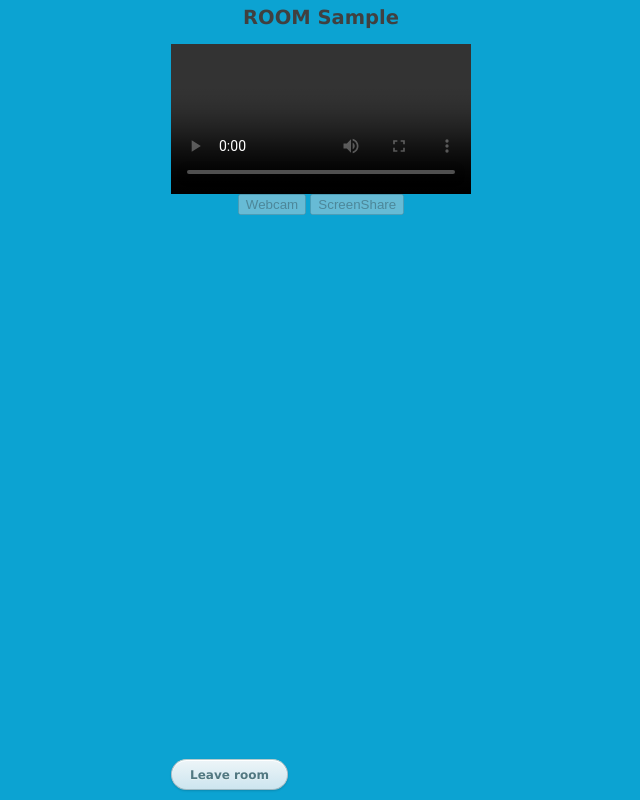
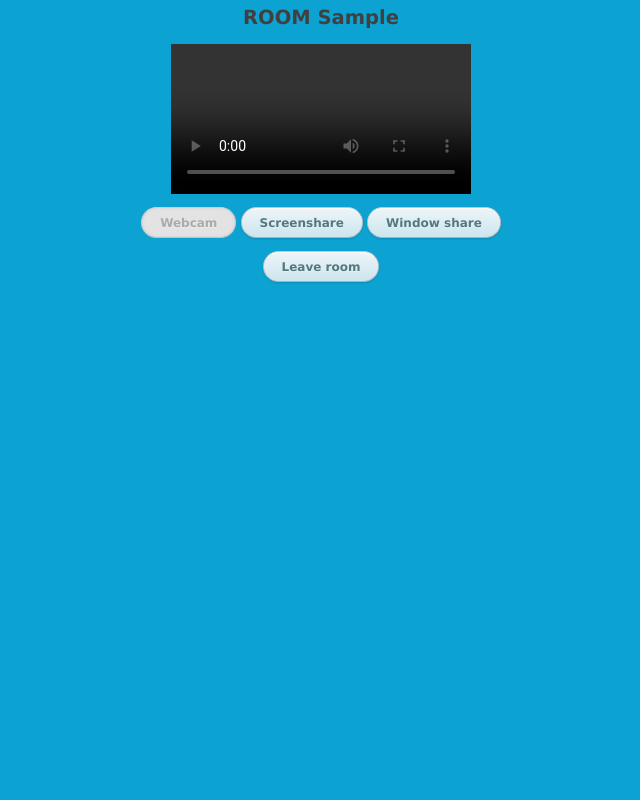
Before and after one commit to charllie/webrtc, a website: page kurento-webpage/index.html in a window 1280 px wide. Both pictures are taken after typing "Sample", "Sample" into the empty fields and a click on the input "Join!". Shown: the whole page, without its empty margins (319-959 px from the left). Drawn offline with Linux system fonts and the light colour scheme.

Commit message:
Window share

```diff
--- a/kurento-webpage/index.html
+++ b/kurento-webpage/index.html
@@ -30,13 +30,15 @@
 			<div id="room" style="display: none;">
 				<h2 id="room-header"></h2>
 				<div id="participants"></div>
-				<input type="button" id="button-leave" onmouseup="leaveRoom();"
-					value="Leave room">
 				<video id="remote_video" autoplay controls></video>
-				<div class="buttons-right-section">
-				<button type="button" id="cam_btn" onclick="webcam();" value="disable" disabled>Webcam</button>
-					<button type="button" id="screen_btn" onclick="screenshare();">ScreenShare</button>
-				</div>
+				<p>
+					<input type="button" id="webcam" onclick="webcam();" value="Webcam" disabled>
+					<input type="button" id="screen" onclick="share('screen');" value="Screenshare">
+					<input type="button" id="window" onclick="share('window');" value="Window share">
+				</p>
+				<p>
+					<input type="button" id="button-leave" onmouseup="leaveRoom();" value="Leave room">
+				</p>
 			</div>
 		</div>
 	</div>
--- a/kurento-webpage/js/conferenceroom.js
+++ b/kurento-webpage/js/conferenceroom.js
@@ -16,6 +16,7 @@ var ws = new WebSocket('wss://147.32.211.107/groupcall');
 var inRoom = false;
 var participants = {};
 var name;
+var currentButton = 'webcam';
 
 // Detection of the browser
 var userAgent = navigator.userAgent.toLowerCase();
@@ -53,12 +54,12 @@ var chromeConsScreen = {
 	optional: []
 };
 
-// Default screenshare
-var consScreen = {
+// Default sharing
+var consShare = {
 	audio: false,
 	video: {
 		//mozMediaSource: 'screen',
-		mediaSource: 'screen',
+		//mediaSource: 'screen',
 		mandatory: {
 			maxWidth: screen.width,
 			maxHeight: screen.height,
@@ -87,20 +88,25 @@ function refresh() {
 	register();
 }
 
-function screenshare() {
-	if (isChrome) {
-		constraints = chromeConsScreen;
-	} else {
-		toggleButton('screen_btn');
-		toggleButton('cam_btn');
-		constraints = consScreen;
-		refresh();
+function share(type) {
+	if (type != currentButton) {
+		if (isChrome) {
+			constraints = chromeConsScreen;
+		} else {
+			toggleButton(type);
+			toggleButton(currentButton);
+			currentButton = type;
+			constraints = consShare;
+			constraints.video.mediaSource = type;
+			refresh();
+		}
 	}
 }
 
 function webcam() {
-	toggleButton('screen_btn');
-	toggleButton('cam_btn');
+	toggleButton(currentButton);
+	currentButton = 'webcam';
+	toggleButton(currentButton);
 	constraints = consWebcam;
 	refresh();
 }
--- a/kurento-webpage/style.css
+++ b/kurento-webpage/style.css
@@ -195,6 +195,14 @@ input[type=button]:active, input[type=submit]:active {
 	box-shadow: inset 0 0 3px rgba(0, 0, 0, 0.2);
 }
 
+input[type=button]:disabled {
+	background: #e3e3e3;
+	border-color: #cecece #c8c8c8 #c2c2c2;
+	-webkit-box-shadow: inset 0 0 3px rgba(0, 0, 0, 0.1);
+	box-shadow: inset 0 0 3px rgba(0, 0, 0, 0.1);
+	color: #aaa;
+}
+
 .lt-ie9 input[type=text], .lt-ie9 input[type=password] {
 	line-height: 34px;
 }
@@ -206,7 +214,6 @@ input[type=button]:active, input[type=submit]:active {
 
 #button-leave {
 	text-align: center;
-	position: absolute;
 	bottom: 10px;
 }
 
```
